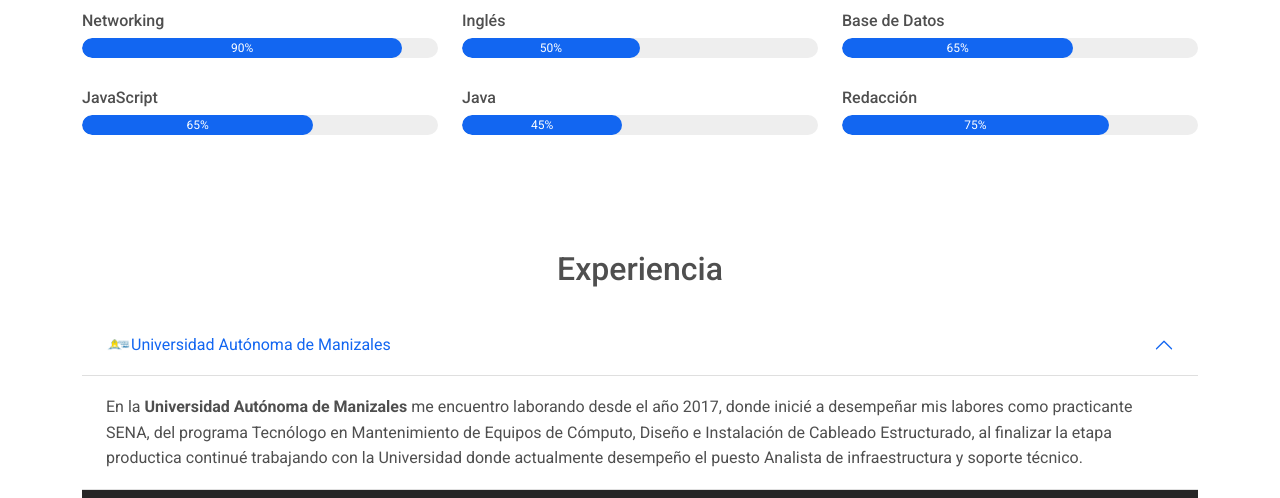
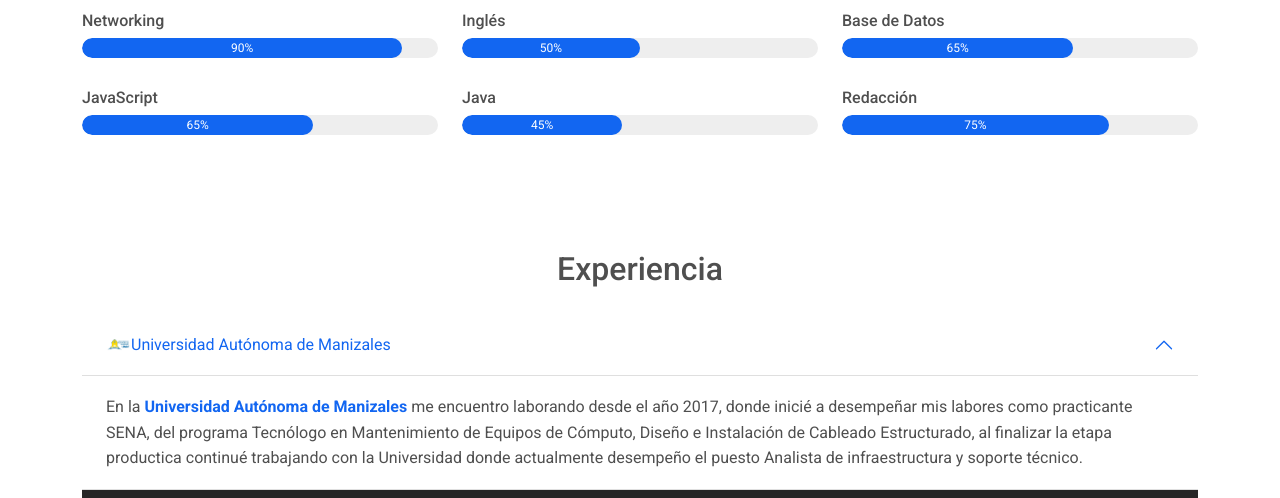
Before and after one commit to YonAristizabal/HojaDeVida, a plain HTML site: page index.html in a window 1280 px wide. Shown: the part 930-1428 px from the top of the page. Drawn offline with nearby package versions, Linux system fonts and the light colour scheme; a script that the page names is missing.

Commit message:
Se agrega enlace

```diff
--- a/index.html
+++ b/index.html
@@ -170,7 +170,7 @@
                 <div id="collapseOne" class="accordion-collapse collapse show" aria-labelledby="headingOne"
                     data-mdb-parent="#accordionExample">
                     <div class="accordion-body">
-                        En la <strong>Universidad Autónoma de Manizales</strong> me encuentro laborando desde el año 2017,
+                        En la <a href="https://www.autonoma.edu.co/directorio/yon-genis-aristizabal-trujillo"> <strong>Universidad Autónoma de Manizales </strong></a>  me encuentro laborando desde el año 2017,
                         donde inicié a desempeñar mis labores como practicante SENA, del programa Tecnólogo en Mantenimiento de
                         Equipos de Cómputo, Diseño e Instalación de Cableado Estructurado, al finalizar la etapa productica
                         continué trabajando con la Universidad donde actualmente desempeño el puesto Analista de infraestructura y
```
